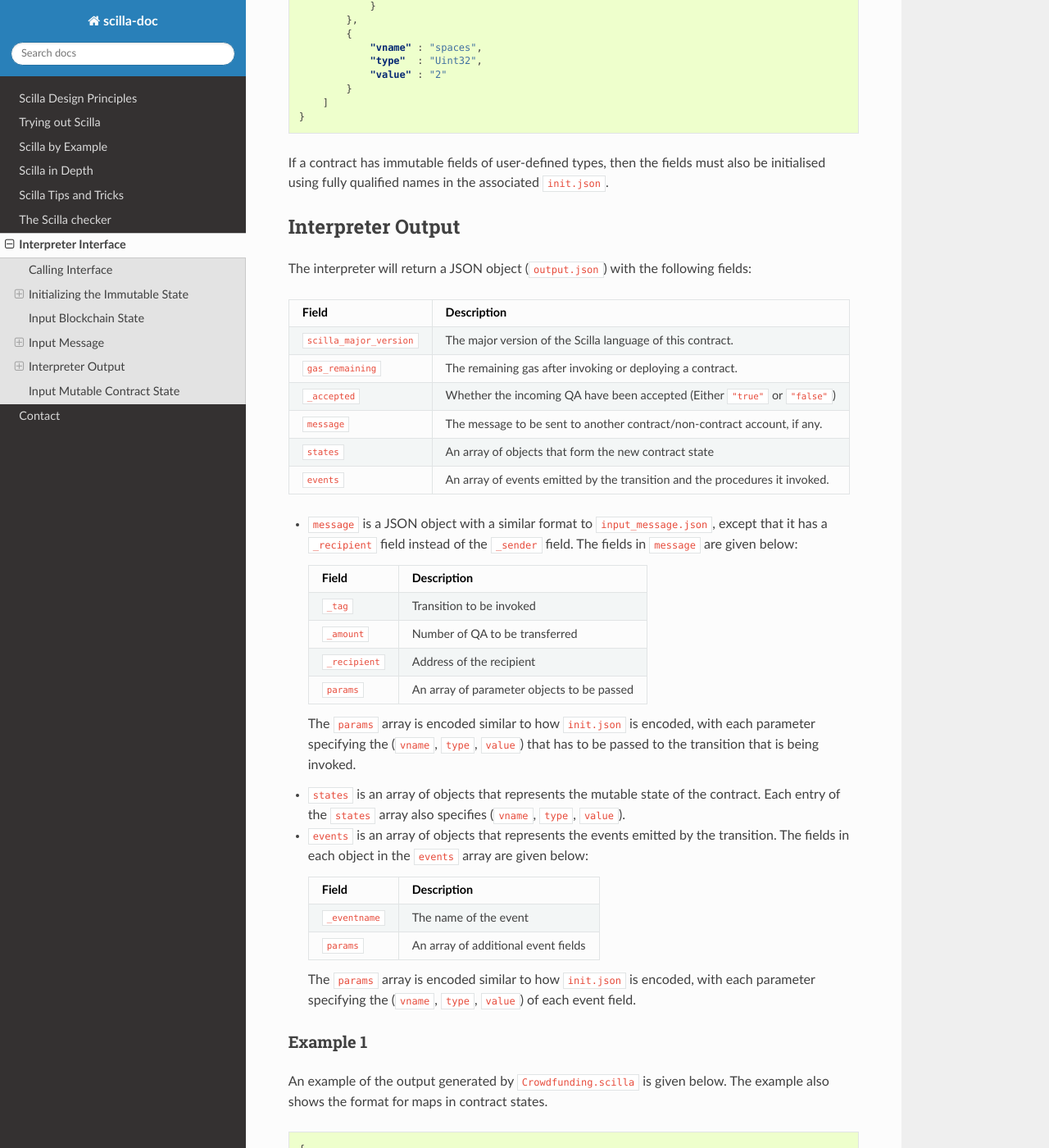
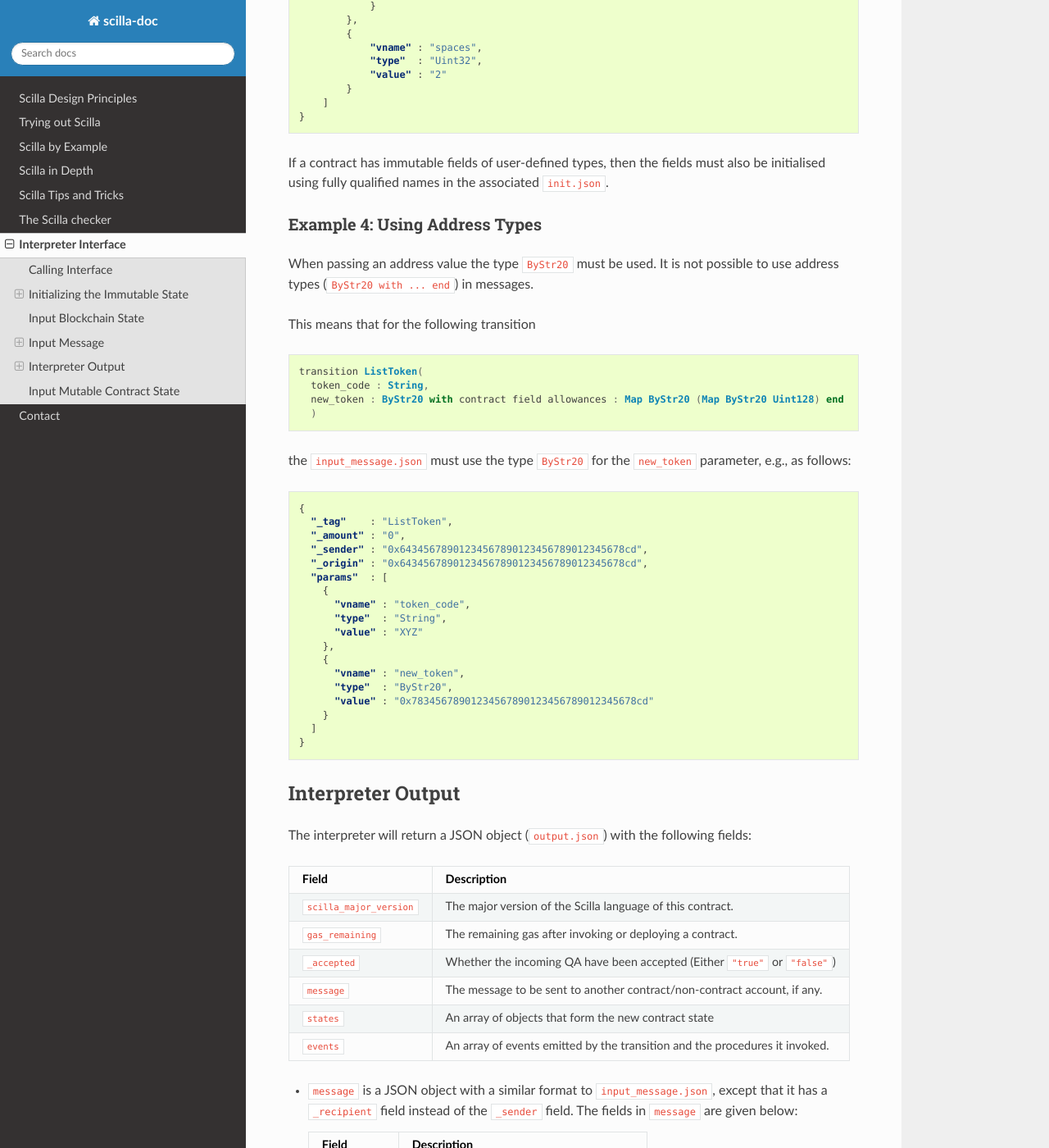
Before and after one commit to Zilliqa/scilla-docs, a Sphinx documentation site: the page built from docs/source/interface.rst, in a window 1280 px wide and 1400 px high, scrolled down 6473 px. Shown: the whole window at 82% size. Built offline with Sphinx 7.4.7 and the Read the Docs theme 2.0.0, drawn with Linux system fonts in a browser that asks for light colours.

Commit message:
Messages may not contain address types

```diff
--- a/docs/source/interface.rst
+++ b/docs/source/interface.rst
@@ -353,6 +353,46 @@ Say that the contract has been deployed at address ``0x1234567890123456789012345
 
 If a contract has immutable fields of user-defined types, then the fields must also be initialised using fully qualified names in the associated ``init.json``.
 
+Example 4: Using Address Types
+***********************************
+
+When passing an address value the type ``ByStr20`` must be used. It is
+not possible to use address types (``ByStr20 with ... end``) in
+messages.
+
+This means that for the following transition
+
+.. code-block:: ocaml
+
+   transition ListToken(
+     token_code : String,
+     new_token : ByStr20 with contract field allowances : Map ByStr20 (Map ByStr20 Uint128) end
+     )
+
+the ``input_message.json`` must use the type ``ByStr20`` for the
+``new_token`` parameter, e.g., as follows:
+
+.. code-block:: json
+
+    {
+      "_tag"    : "ListToken",
+      "_amount" : "0",
+      "_sender" : "0x64345678901234567890123456789012345678cd",
+      "_origin" : "0x64345678901234567890123456789012345678cd",
+      "params"  : [
+        {
+          "vname" : "token_code",
+          "type"  : "String",
+          "value" : "XYZ"
+        },
+        {
+          "vname" : "new_token",
+          "type"  : "ByStr20",
+          "value" : "0x78345678901234567890123456789012345678cd"
+        }
+      ]
+    }
+
 
 Interpreter Output
 #####################
```
